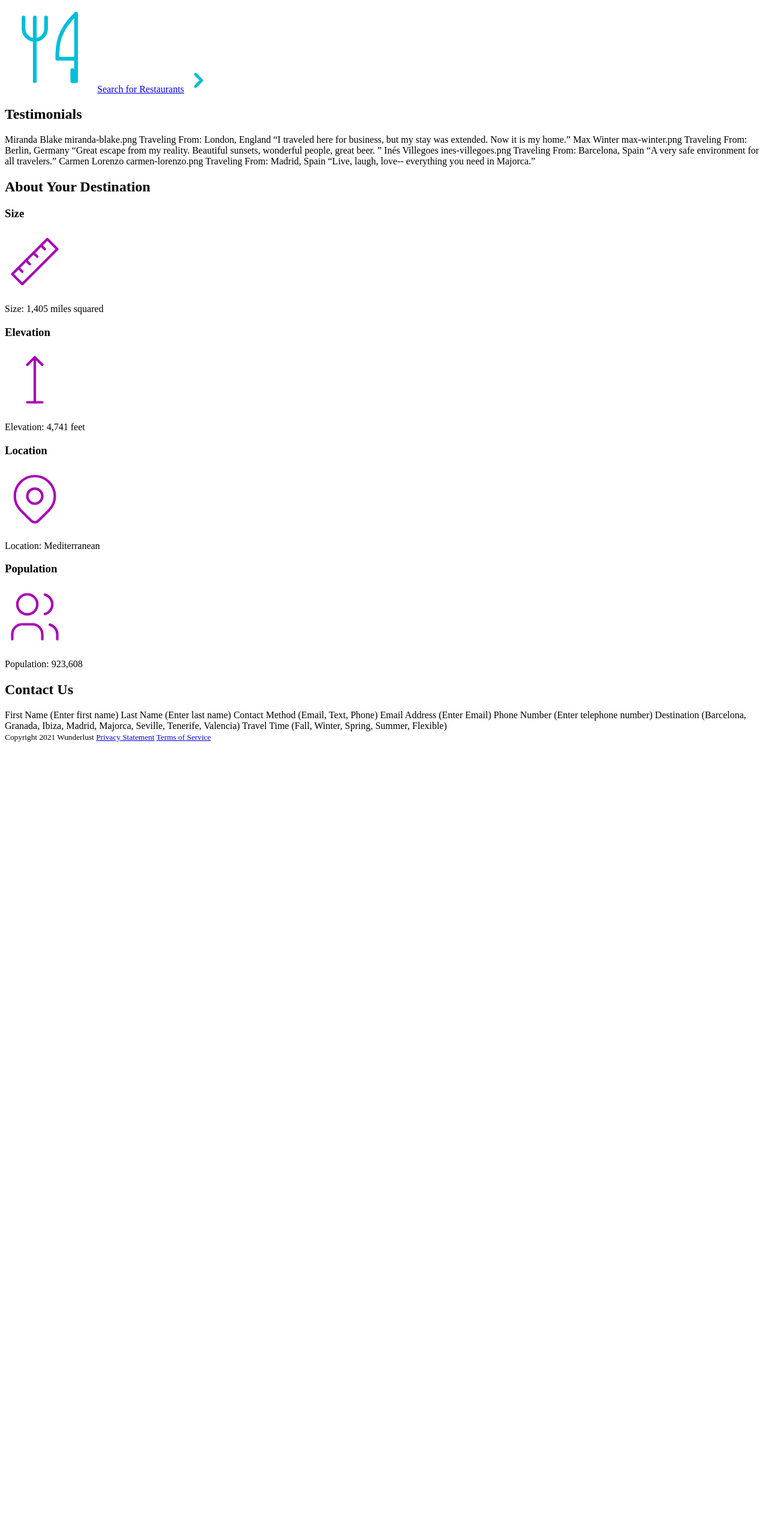
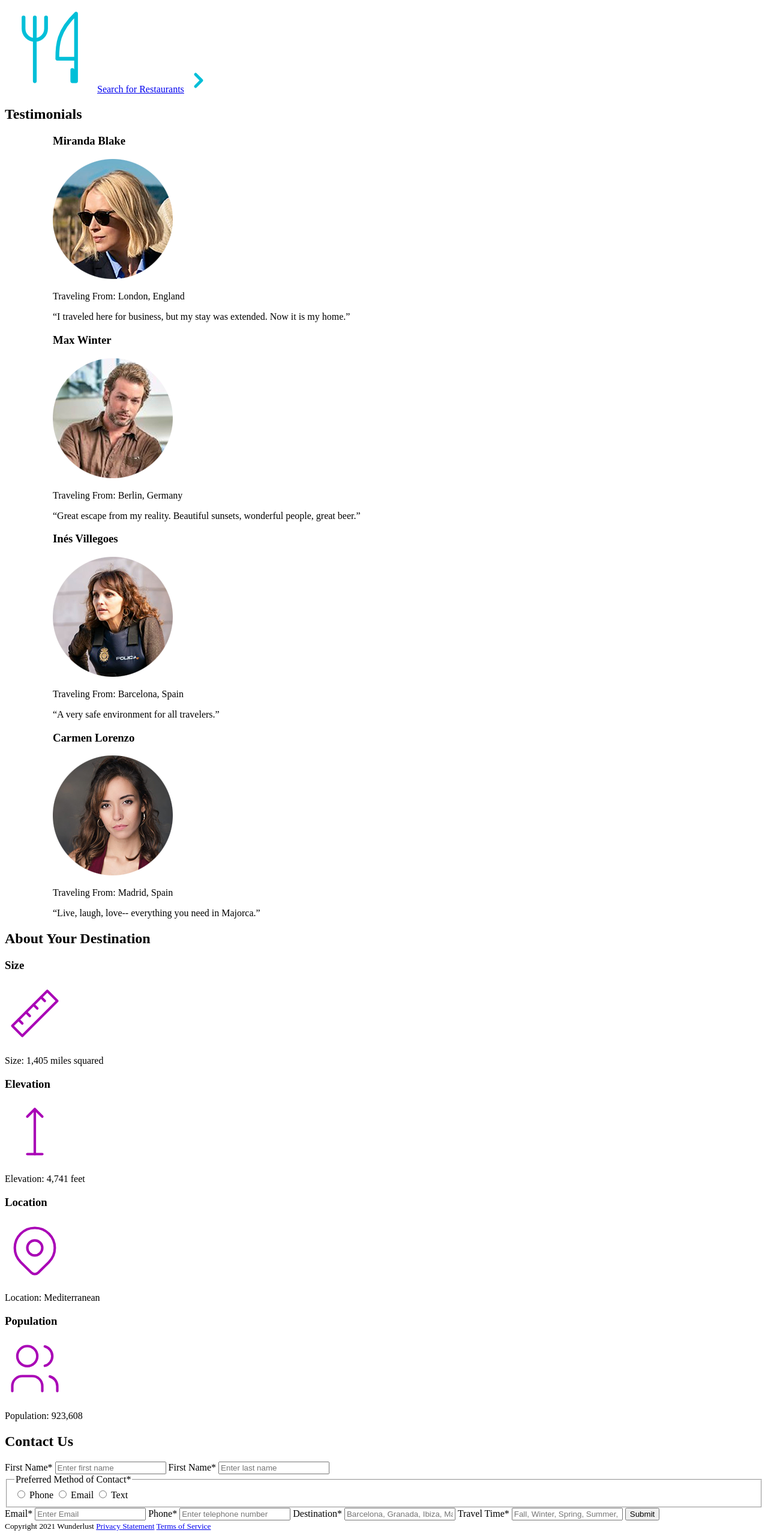
Before and after one commit to alip1436/wunderlust, a plain HTML site: page index.html in a window 1280 px wide. Shown: the part 1826-4386 px from the top of the page at 60% size. Before the commit the page ends 3071 px from the top, so only its background shows below. Drawn offline with Linux system fonts and the light colour scheme; files whose address does not match are found by name.

Commit message:
coding 1draft

```diff
--- a/index.html
+++ b/index.html
@@ -13,12 +13,10 @@
             <a class="skip-to-content-link" href="#main">
                 Skip to content
             </a>
-	        <h1>Wunderlust Travel</h1>
 
+            <h1>Wunderlust Travel</h1>
             <img src="/Volumes/T7 Shield/School- Alison/GIT 414/1.1-1.3/wunderlust/images/logo-M.png" alt="Wunderlust logo">
-
             <p>Let Wunderlust Travel help you plan the trip of your dreams!</p>
-            <!--add dashed bar-->
 	        <nav>
                 <ul>
                     <li><a href="#">Destinations</a></li>
@@ -28,7 +26,7 @@
                 </ul>
             </nav>
         </header>
-          <!--add bar-->
+
         <main id="main">
             <section class="skip-to-content-link">
                 <h2>Majorca</h2>
@@ -37,12 +35,10 @@
                 <img src="/Volumes/T7 Shield/School- Alison/GIT 414/1.1-1.3/wunderlust/images/majorca-waves-M.png" alt="Waves crashing against a rock cliff">
                 <img src="/Volumes/T7 Shield/School- Alison/GIT 414/1.1-1.3/wunderlust/images/majorca-beach-S.png" alt="Majorca Beach">
                 <img src="/Volumes/T7 Shield/School- Alison/GIT 414/1.1-1.3/wunderlust/images/majorca-cove-L.png" alt="Majorca cove by the beach">
-
-
             </section>
             <aside class="planyour_trip">
                 <h2>Plan Your Trip</h2>
-            <!--add dashed bar-->
+
                     <h3>How to Get there</h3>
                         <svg xmlns="http://www.w3.org/2000/svg" class="icon icon-tabler icon-tabler-plane" width="150" height="150" viewBox="0 0 24 24" stroke-width="1" stroke="#00bfd8" fill="none" stroke-linecap="round" stroke-linejoin="round">
                             <path stroke="none" d="M0 0h24v24H0z" fill="none"/>
@@ -97,33 +93,46 @@
 
 
 
-            </section>
+            </aside>
             <aside class="testimonials">
                 <h2>Testimonials</h2>
-                Miranda Blake
-miranda-blake.png
-Traveling From: London, England
-“I traveled here for business, but my stay was extended. Now it is my home.”
-
-Max Winter
-max-winter.png
-Traveling From: Berlin, Germany
-“Great escape from my reality. Beautiful sunsets, wonderful people, great beer. ”
-
-Inés Villegoes
-ines-villegoes.png
-Traveling From: Barcelona, Spain
-“A very safe environment for all travelers.”
-
-Carmen Lorenzo
-carmen-lorenzo.png
-Traveling From: Madrid, Spain
-“Live, laugh, love-- everything you need in Majorca.”
-
+                <figure>
+                    <blockquote>
+                        <h3>Miranda Blake</h3>
+                        <img src="images/miranda-blake-L.png" alt="Miranda Blake">
+                        <p>Traveling From: London, England</p>
+                        <q>I traveled here for business, but my stay was extended. Now it is my home.</q>
+                    </blockquote>
+                </figure>
+                <figure>
+                    <blockquote>
+                        <h3>Max Winter</h3>
+                        <img src="/Volumes/T7 Shield/School- Alison/GIT 414/1.1-1.3/wunderlust/images/max-winter-L.png" alt="Max Winter">
+                        <p>Traveling From: Berlin, Germany</p>
+                        <q>Great escape from my reality. Beautiful sunsets, wonderful people, great beer.</q>
+                    </blockquote>
+                </figure>
+                <figure>
+                    <blockquote>
+                        <h3>Inés Villegoes</h3>
+                        <img src="/Volumes/T7 Shield/School- Alison/GIT 414/1.1-1.3/wunderlust/images/ines-villegoes-L.png" alt="Inés Villegoes testimonial">
+                        <p>Traveling From: Barcelona, Spain</p>
+                        <q>A very safe environment for all travelers.</q>
+                    </blockquote>
+                </figure>
+                <figure>
+                    <blockquote>
+                        <h3>Carmen Lorenzo</h3>
+                        <img src="/Volumes/T7 Shield/School- Alison/GIT 414/1.1-1.3/wunderlust/images/carmen-lorenzo-L.png" alt="Carmen Lorenzo testimonial">
+                        <p>Traveling From: Madrid, Spain</p>
+                        <q>Live, laugh, love-- everything you need in Majorca.</q>
+                    </blockquote>
+                </figure>
             </aside>
 
-            <section>
+            <section class="aboutdestination">
                 <h2>About Your Destination</h2>
+
                     <h3>Size</h3>
                         <svg xmlns="http://www.w3.org/2000/svg" class="icon icon-tabler icon-tabler-ruler-2" width="100" height="100" viewBox="0 0 24 24" stroke-width="1" stroke="#a905b6" fill="none" stroke-linecap="round" stroke-linejoin="round">
                             <path stroke="none" d="M0 0h24v24H0z" fill="none"/>
@@ -166,27 +175,46 @@ Traveling From: Madrid, Spain
                         <p>Population: 923,608</p>
 
             </section>
+            <section class="contactform">
+                <h2 class="contactus">Contact Us</h2>
+                <form class="contactus" action="" method="post">
+                    <label for="firstname">First Name<span class="req">*</span></label>
+                    <input id="firstname" name="firstname" type="text" required aria-required="true" placeholder="Enter first name"/>
 
-            <form class="contactus">
-                <h2 class="contactus">Contact Us</h2>
-First Name (Enter first name)
-Last Name (Enter last name)
+                    <label for="lastname">First Name<span class="req">*</span></label>
+                    <input id="lastname" name="lastname" type="text" required aria-required="true" placeholder="Enter last name"/>
 
-Contact Method (Email, Text, Phone)
-Email Address (Enter Email)
-Phone Number (Enter telephone number)
+                    <fieldset>
+                        <legend>Preferred Method of Contact<span class="req">*</span></legend>
+                        <input id="p_phone" name="p_phone" type="radio" value="phone" required >
+                        <label>Phone</label>
+                        <input id="p_email" name="p_email" type="radio" value="email">
+                        <label>Email</label>
+                        <input id="p_txt" name="p_txt" type="radio" value="text">
+                        <label>Text</label>
+                    </fieldset>
+                    <label for="email">Email<span class="req">*</span></label>
+	                <input id="email" name="email" type="email" required placeholder="Enter Email"/>
 
-Destination (Barcelona, Granada, Ibiza, Madrid, Majorca, Seville, Tenerife, Valencia)
-Travel Time (Fall, Winter, Spring, Summer, Flexible)
-            </form>
+                    <label for="tel">Phone<span class="req">*</span></label>
+	                <input id="tel" name="tel" type="tel" required placeholder="Enter telephone number"/>
+
+                    <label for="destination">Destination<span class="req">*</span></label>
+	                <input id="destination" name="destination" type="text" required placeholder="Barcelona, Granada, Ibiza, Madrid, Majorca, Seville, Tenerife, Valencia"/>
+
+                    <label for="traveltime">Travel Time<span class="req">*</span></label>
+	                <input id="traveltime" name="traveltime" type="text" required placeholder="Fall, Winter, Spring, Summer, Flexible"/>
+
+                    <input type="submit" value="Submit">
+                </form>
+            </section>
+
         </main>
         <footer>
-
-
             <small>Copyright 2021 Wunderlust
                 <a href="/README.md">Privacy Statement</a>
                 <a href="/LICENSE">Terms of Service</a>
-                </small>
+            </small>
         </footer>
     </body>
 </html>
```
